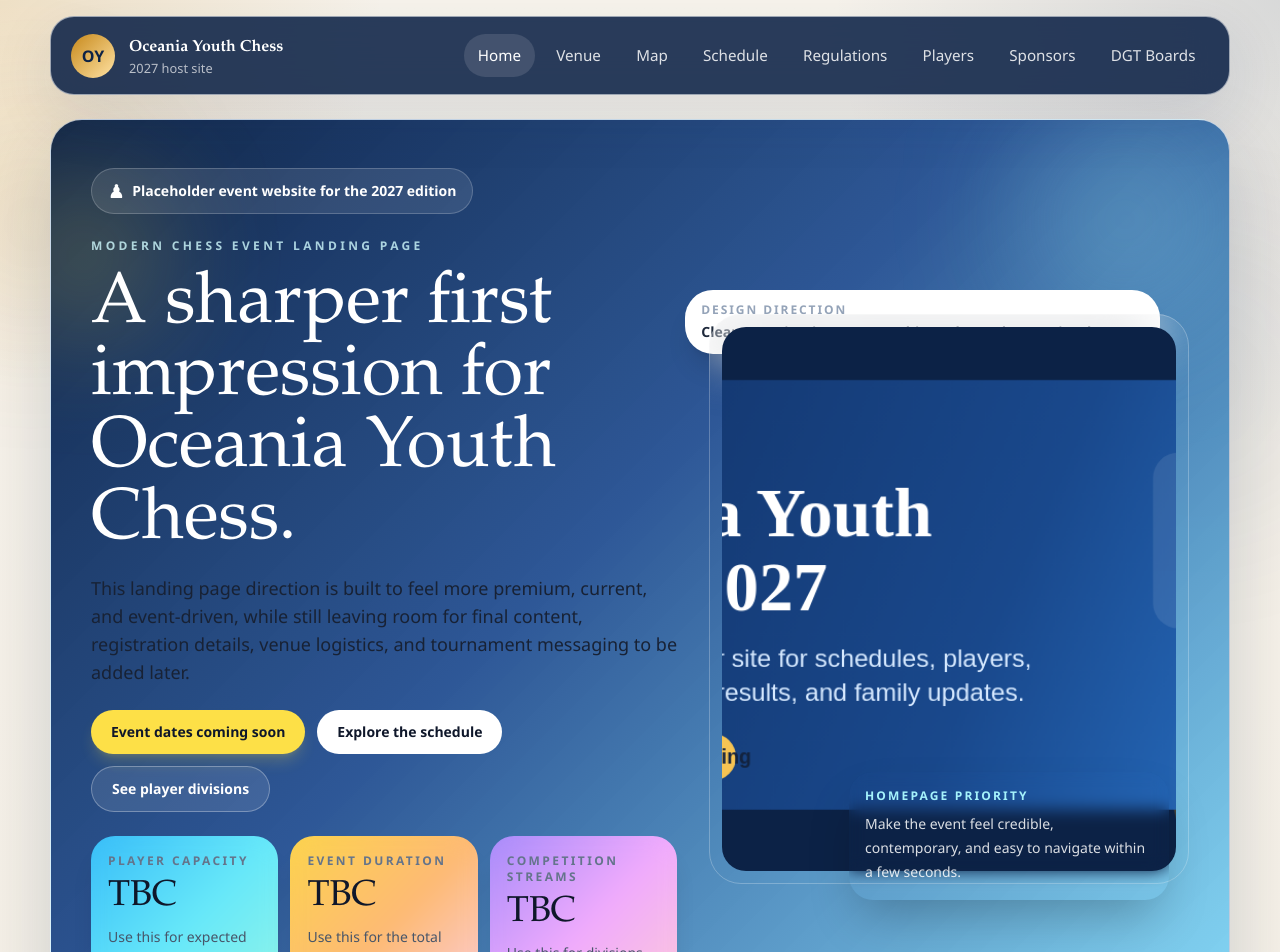
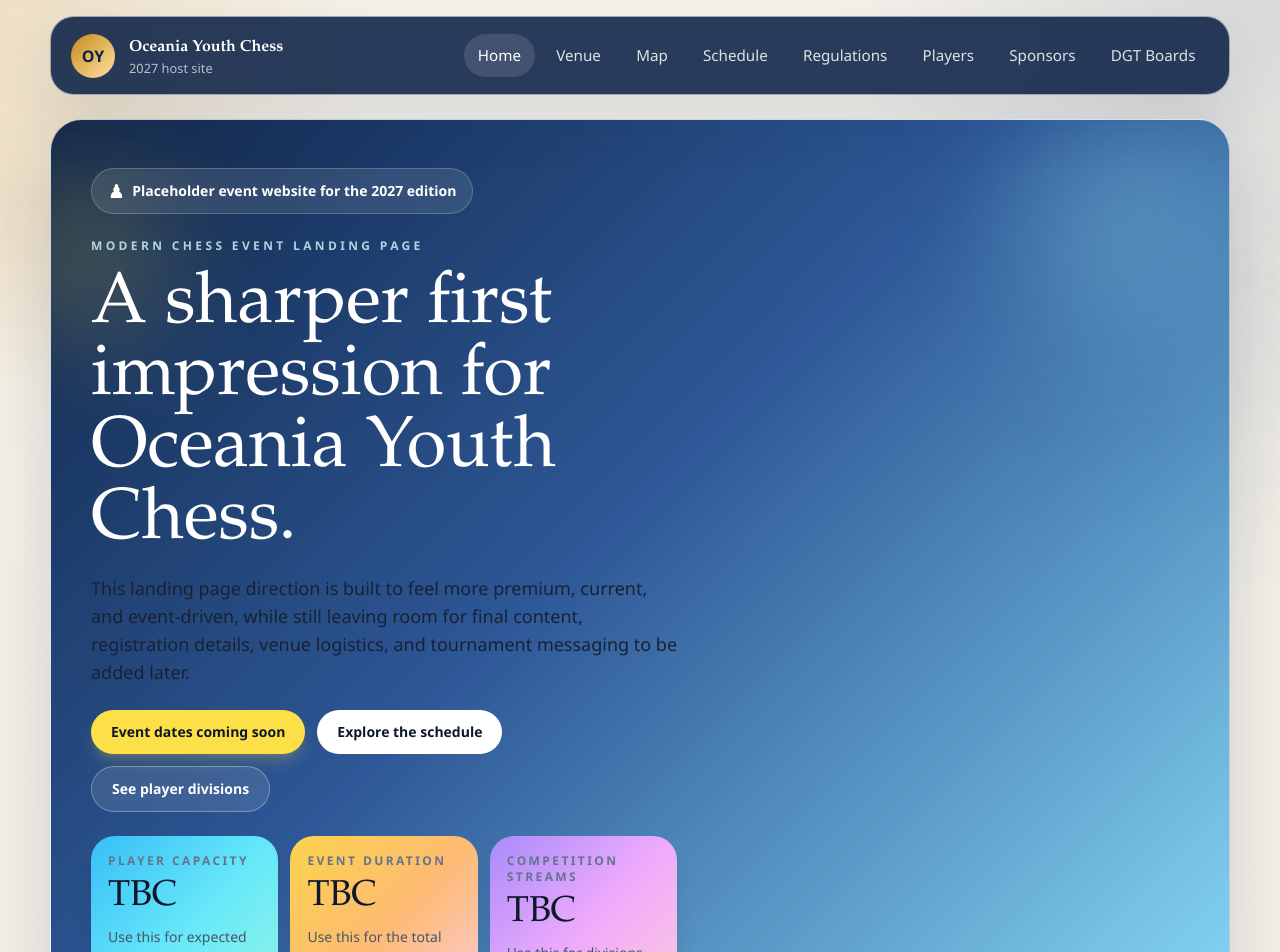
Before and after one commit to Hobsons-Bay-Chess-Club-AU/oceania-youth-2027, a Next.js app: page / in a window 1280 px wide. Shown: the top 952 px of the page. Built offline with nearby package versions, Linux system fonts and the light colour scheme.

Commit message:
feat: update HomePage and SiteShell components for improved content and navigation

```diff
--- a/components/pages/home-page.tsx
+++ b/components/pages/home-page.tsx
@@ -95,34 +95,6 @@ export function HomePage() {
                   </div>
                 </article>
               ))}
-            </div>
-          </div>
-
-          <div className="relative motion-fade-in">
-            <div className="motion-float absolute -left-6 -top-6 rounded-[1.75rem] bg-white px-4 py-3 shadow-xl">
-              <p className="text-xs font-black uppercase tracking-[0.16em] text-slate-400">
-                Design direction
-              </p>
-              <p className="mt-1 text-sm font-semibold text-slate-800">
-                Cleaner navigation, stronger hierarchy, and more visual energy
-              </p>
-            </div>
-            <div className="overflow-hidden rounded-[2rem] border border-white/25 bg-white/12 p-3 backdrop-blur-xl">
-              <div className="overflow-hidden rounded-[1.5rem]">
-                <img
-                  src={homePageData.heroImage}
-                  alt="Young chess players at a tournament"
-                  className="motion-image-drift h-[25rem] w-full object-cover md:h-[34rem]"
-                />
-              </div>
-            </div>
-            <div className="motion-float-delayed absolute -bottom-5 right-5 max-w-xs rounded-[1.5rem] bg-slate-950/78 p-4 text-white shadow-2xl backdrop-blur">
-              <p className="text-xs font-black uppercase tracking-[0.18em] text-cyan-200">
-                Homepage priority
-              </p>
-              <p className="mt-2 text-sm leading-6 text-white/85">
-                Make the event feel credible, contemporary, and easy to navigate within a few seconds.
-              </p>
             </div>
           </div>
         </div>
@@ -293,20 +265,18 @@ export function HomePage() {
         </article>
 
         <article className="motion-rise-in-delayed rounded-[2rem] border border-white/70 bg-slate-950 p-6 text-white shadow-[0_24px_60px_rgba(15,23,42,0.16)]">
-          <p className="text-xs font-black uppercase tracking-[0.2em] text-cyan-300">Source & updates</p>
-          <h2 className="mt-3 font-display text-3xl">Current baseline content</h2>
+          <p className="text-xs font-black uppercase tracking-[0.2em] text-cyan-300">Planning & updates</p>
+          <h2 className="mt-3 font-display text-3xl">Current site status</h2>
           <p className="mt-3 text-sm leading-6 text-white/75">
-            We&apos;re still using the imported 2025 information as placeholder content while the 2027 site evolves.
+            This website is being prepared as the 2027 event home for schedules, venue details, regulations, player information, and official updates.
           </p>
           <div className="mt-5">
-            <a
-              href={siteConfig.links.sourceReference}
-              target="_blank"
-              rel="noreferrer"
+            <Link
+              href="/regulations"
               className="inline-flex rounded-full bg-white px-5 py-3 text-sm font-bold text-slate-900"
             >
-              Open reference link
-            </a>
+              View regulations
+            </Link>
           </div>
           <p className="mt-5 text-sm text-white/65">
             {siteConfig.organization.legalLine}
--- a/components/site-shell.tsx
+++ b/components/site-shell.tsx
@@ -61,14 +61,6 @@ export function SiteShell({ children }: { children: React.ReactNode }) {
 
           <div className="footer-grid">
             <div className="footer-card">
-              <p className="eyebrow">{siteConfig.footer.sourceLabel}</p>
-              <p>{siteConfig.footer.sourceText}</p>
-              <a href={siteConfig.links.sourceReference} target="_blank" rel="noreferrer">
-                Open reference source
-              </a>
-            </div>
-
-            <div className="footer-card">
               <p className="eyebrow">{siteConfig.footer.coverageTitle}</p>
               <div className="footer-link-list">
                 {siteConfig.footer.coverageLinks.map((item) => (
--- a/lib/site-config.ts
+++ b/lib/site-config.ts
@@ -27,7 +27,6 @@ export const siteConfig = {
     legalLine: "Official event website for planning, player information, regulations, and updates.",
   },
   links: {
-    sourceReference: "https://www.example.com/source-reference",
     registrations: "https://www.example.com/register",
     playerList: "https://www.example.com/players",
     liveBoardsGroupA: "https://www.example.com/live-boards-a",
@@ -44,9 +43,6 @@ export const siteConfig = {
     statusLabel: "Event planning phase",
     statusText:
       "The 2027 website is being prepared now, with structure, regulations, schedules, and player listings being staged for final event data.",
-    sourceLabel: "Reference website",
-    sourceText:
-      "The initial information architecture was adapted from the 2025 Oceania Youth Zonal site and is being refined into a dedicated 2027 experience.",
     coverageTitle: "Key sections",
     coverageLinks: [
       { label: "Tournament Schedule", href: "/schedule" },
```
